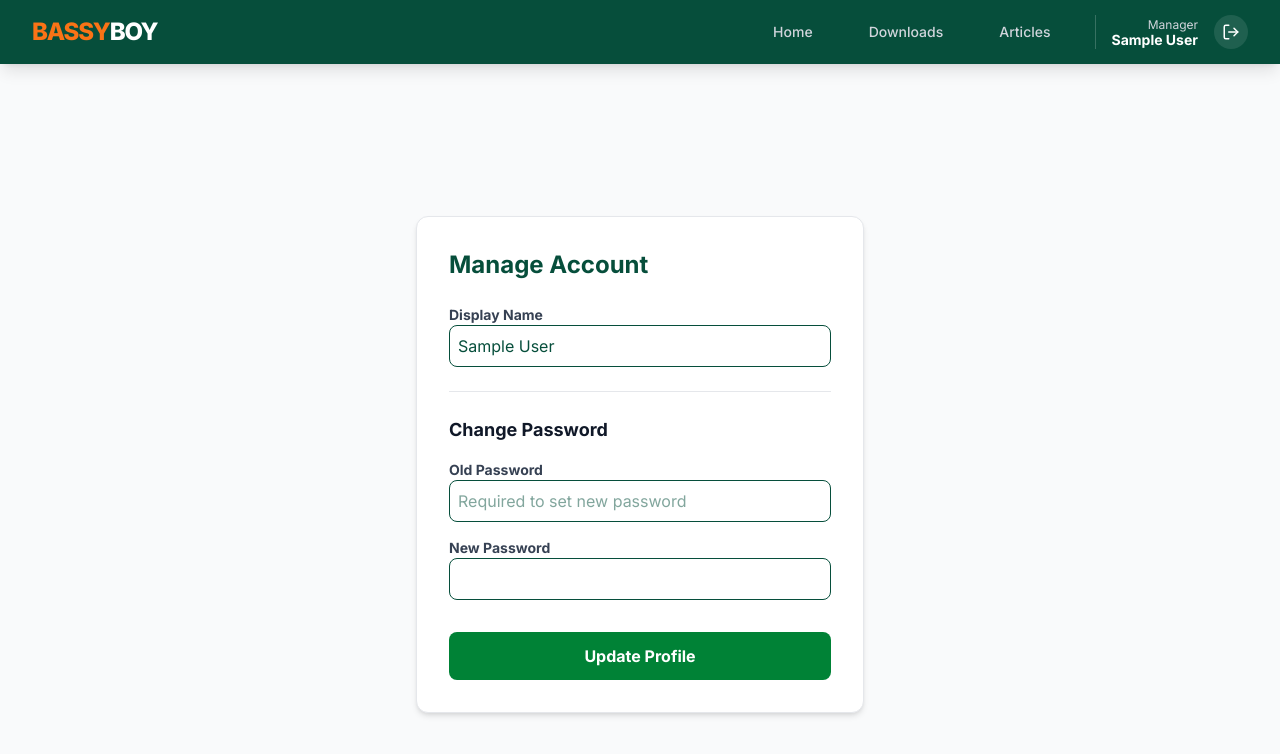
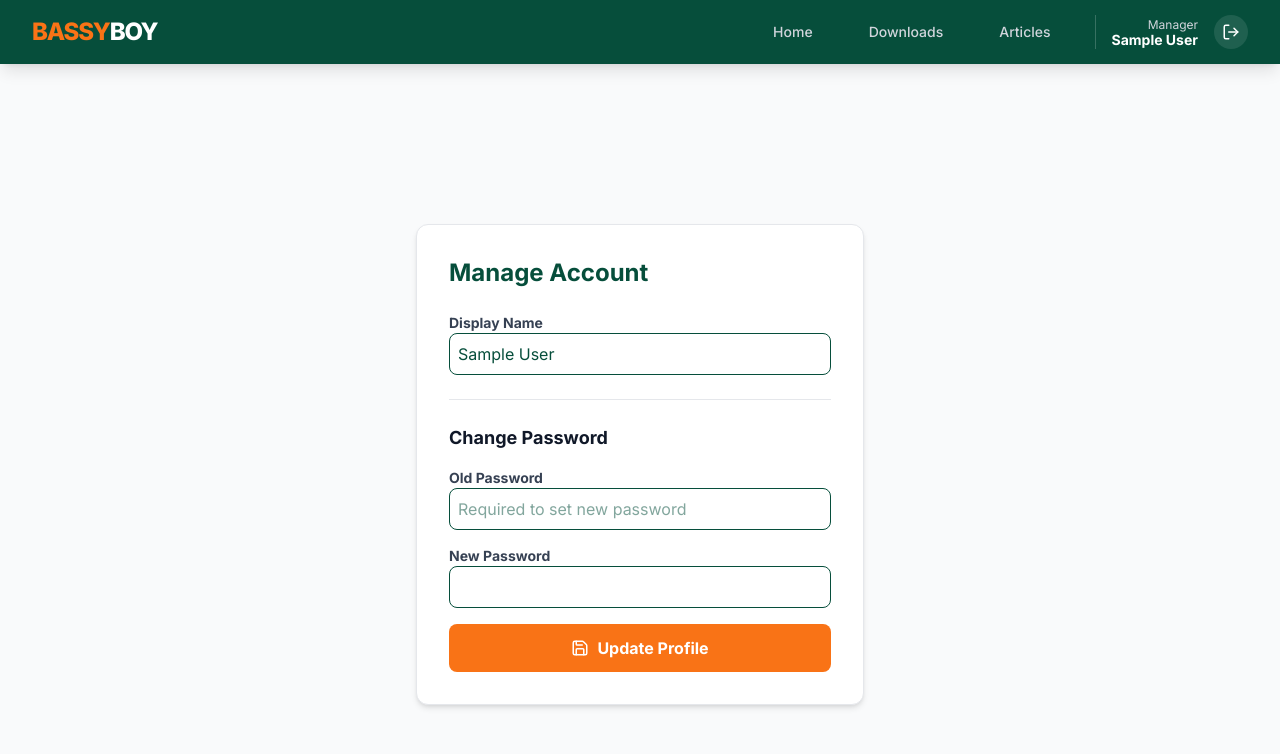
Before and after one commit to GazTheDev/bassyboyo, a Next.js app: page /account in a window 1280 px wide. Shown: the top 754 px of the page. Built offline with nearby package versions, Linux system fonts and the light colour scheme; no server answers; sample sign-in values are in the browser's storage.

Commit message:
new fixes

```diff
--- a/app/account/page.tsx
+++ b/app/account/page.tsx
@@ -1,6 +1,6 @@
 import { auth } from "@/auth";
-import { updateProfile } from "@/app/actions/account";
 import { redirect } from "next/navigation";
+import AccountForm from "@/components/AccountForm"; // Import the new component
 
 export default async function AccountPage() {
   const session = await auth();
@@ -9,49 +9,11 @@ export default async function AccountPage() {
   return (
     <div className="min-h-screen bg-gray-50 flex items-center justify-center p-4">
       <div className="bg-white p-8 rounded-xl shadow-md w-full max-w-md border border-gray-200">
-        <h1 className="text-2xl font-bold text-bassy-green mb-6">Manage Account</h1>
+        <h1 className="text-2xl font-bold text-[#064E3B] mb-6">Manage Account</h1>
 
-        <form action={updateProfile} className="space-y-4">
+        {/* Pass the user name to the client form */}
+        <AccountForm userName={session.user?.name || ""} />
 
-          {/* Update Name */}
-          <div>
-            <label className="block text-sm font-bold text-gray-700">Display Name</label>
-            <input
-              type="text"
-              name="name"
-              defaultValue={session.user.name || ""}
-              className="w-full border p-2 rounded-lg"
-            />
-          </div>
-
-          <hr className="my-6 border-gray-200" />
-          <h2 className="text-lg font-bold text-gray-900">Change Password</h2>
-
-          {/* Old Password */}
-          <div>
-            <label className="block text-sm font-bold text-gray-700">Old Password</label>
-            <input
-              type="password"
-              name="oldPassword"
-              placeholder="Required to set new password"
-              className="w-full border p-2 rounded-lg"
-            />
-          </div>
-
-          {/* New Password */}
-          <div>
-            <label className="block text-sm font-bold text-gray-700">New Password</label>
-            <input
-              type="password"
-              name="newPassword"
-              className="w-full border p-2 rounded-lg"
-            />
-          </div>
-
-          <button type="submit" className="w-full bg-green-700 text-white font-bold py-3 rounded-lg hover:bg-bassy-orange-dark mt-4">
-            Update Profile
-          </button>
-        </form>
       </div>
     </div>
   );
--- a/app/actions/account.ts
+++ b/app/actions/account.ts
@@ -7,7 +7,8 @@ import { revalidatePath } from "next/cache";
 
 const prisma = new PrismaClient();
 
-export async function updateProfile(formData: FormData) {
+// CHANGE: Add 'prevState: any' as the first argument
+export async function updateProfile(prevState: any, formData: FormData) {
   const session = await auth();
   if (!session || !session.user) return { error: "Not logged in" };
 
@@ -15,7 +16,7 @@ export async function updateProfile(formData: FormData) {
   const newPassword = formData.get("newPassword") as string;
   const oldPassword = formData.get("oldPassword") as string;
 
-  // 1. Update Name (Easy)
+  // 1. Update Name
   if (name && name !== session.user.name) {
     await prisma.user.update({
       where: { id: session.user.id },
@@ -23,14 +24,14 @@ export async function updateProfile(formData: FormData) {
     });
   }
 
-  // 2. Update Password (Harder - requires verification)
+  // 2. Update Password
   if (newPassword && oldPassword) {
     const user = await prisma.user.findUnique({ where: { id: session.user.id } });
 
     // Check if old password is correct
     const passwordsMatch = await bcrypt.compare(oldPassword, user?.password || "");
     if (!passwordsMatch) {
-      return { error: "Incorrect old password!" };
+      return { error: "Incorrect old password!" }; // Return error to UI
     }
 
     // Hash new password and save
@@ -42,5 +43,5 @@ export async function updateProfile(formData: FormData) {
   }
 
   revalidatePath("/");
-  return { success: "Profile updated successfully" };
+  return { success: "Profile updated successfully" }; // Return success to UI
 }
--- /dev/null
+++ b/components/AccountForm.tsx
@@ -0,0 +1,75 @@
+"use client";
+
+import { useActionState } from "react";
+import { updateProfile } from "@/app/actions/account";
+import { Save, AlertCircle, CheckCircle } from "lucide-react";
+
+export default function AccountForm({ userName }: { userName: string }) {
+  // Hook to handle the form state and response
+  const [state, formAction, isPending] = useActionState(updateProfile, null);
+
+  return (
+    <form action={formAction} className="space-y-4">
+
+      {/* Update Name */}
+      <div>
+        <label className="block text-sm font-bold text-gray-700">Display Name</label>
+        <input
+          type="text"
+          name="name"
+          defaultValue={userName}
+          className="w-full border p-2 rounded-lg"
+        />
+      </div>
+
+      <hr className="my-6 border-gray-200" />
+      <h2 className="text-lg font-bold text-gray-900">Change Password</h2>
+
+      {/* Old Password */}
+      <div>
+        <label className="block text-sm font-bold text-gray-700">Old Password</label>
+        <input
+          type="password"
+          name="oldPassword"
+          placeholder="Required to set new password"
+          className="w-full border p-2 rounded-lg"
+        />
+      </div>
+
+      {/* New Password */}
+      <div>
+        <label className="block text-sm font-bold text-gray-700">New Password</label>
+        <input
+          type="password"
+          name="newPassword"
+          className="w-full border p-2 rounded-lg"
+        />
+      </div>
+
+      {/* MESSAGES */}
+      {state?.error && (
+        <div className="bg-red-50 text-red-600 p-3 rounded-lg flex items-center gap-2 text-sm font-bold">
+          <AlertCircle size={16} /> {state.error}
+        </div>
+      )}
+
+      {state?.success && (
+        <div className="bg-green-50 text-green-600 p-3 rounded-lg flex items-center gap-2 text-sm font-bold">
+          <CheckCircle size={16} /> {state.success}
+        </div>
+      )}
+
+      <button
+        type="submit"
+        disabled={isPending}
+        className="w-full bg-[#F97316] text-white font-bold py-3 rounded-lg hover:bg-[#c2410c] mt-4 flex justify-center items-center gap-2 disabled:opacity-50"
+      >
+        {isPending ? "Updating..." : (
+          <>
+            <Save size={18} /> Update Profile
+          </>
+        )}
+      </button>
+    </form>
+  );
+}
```
